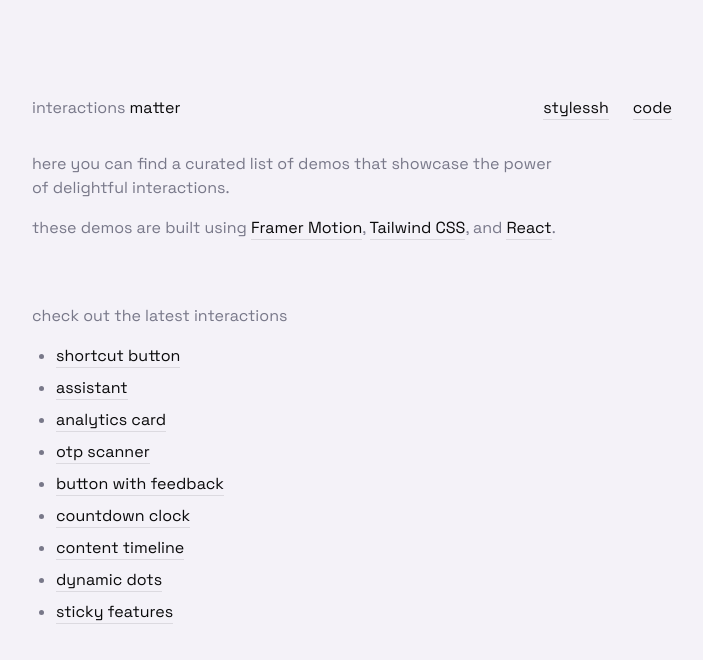
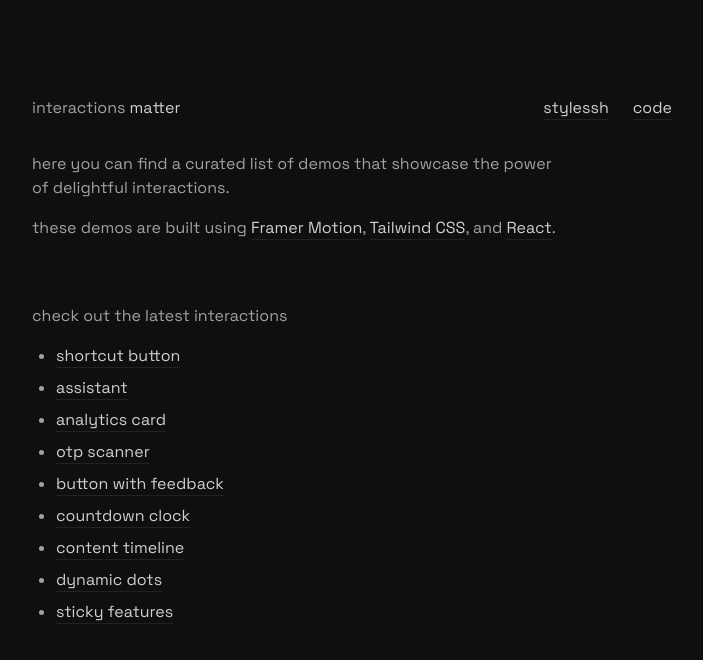
Before and after one commit to stylessh/interactions, a Next.js app: page / in a window 1280 px wide. Shown: the top 660 px of the page, without its empty margins (288-991 px from the left). Built offline with nearby package versions, Linux system fonts and the light colour scheme.

Commit message:
rm light

```diff
--- a/app/globals.css
+++ b/app/globals.css
@@ -3,10 +3,10 @@
 @tailwind utilities;
 
 :root {
-  --primary-rgb: 10 10 11;
-  --foreground-rgb: 120 120 137;
-  --background-rgb: 244 242 248;
-  --background-100-rgb: 255 255 255;
+  --primary-rgb: 207 207 211;
+  --foreground-rgb: 160 160 167;
+  --background-rgb: 15 15 16;
+  --background-100-rgb: 24 24 26;
 
   --sh-identifier: #c4c4c4;
   --sh-keyword: #e24236;
@@ -19,15 +19,6 @@
   --sh-comment: #a19595;
 }
 
-@media (prefers-color-scheme: dark) {
-  :root {
-    --primary-rgb: 207 207 211;
-    --foreground-rgb: 160 160 167;
-    --background-rgb: 15 15 16;
-    --background-100-rgb: 24 24 26;
-  }
-}
-
 @layer utilities {
   .text-balance {
     text-wrap: balance;
```
